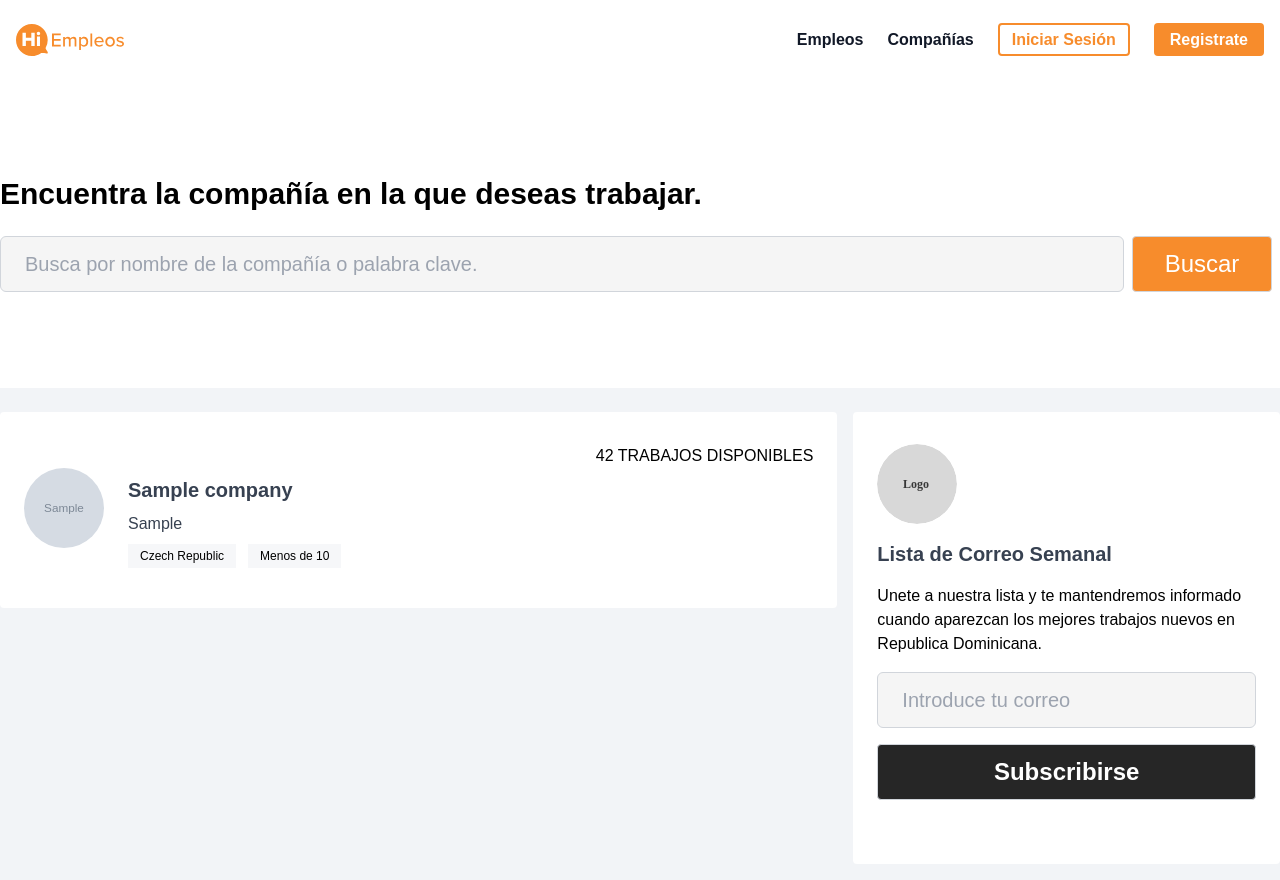
After one commit to LordFitoi/feline, a Django app: page /companies/ in a window 1280 px wide. The commit adds this page. Run offline with Django 3.2, Linux system fonts and the light colour scheme; tables that the repository leaves empty hold one stand-in row (values such as "Sample post"); grey boxes marked "Sample" are stand-in pictures; parts of the project's set-up code (start-up, migrations or seed data) failed here and were passed over; some libraries are stand-ins or nearby versions; some web fonts are replaced.

Commit message:
Create company page

```diff
--- a/config/urls.py
+++ b/config/urls.py
@@ -5,7 +5,7 @@ from django.urls import include, path
 from django.views import defaults as default_views
 from django.views.generic import TemplateView
 from rest_framework.authtoken.views import obtain_auth_token
-from feline.jobposts.views import company_create_view, company_detail_view, jobpost_create_view, jobpost_detail_view, jobpost_list_view, jobpost_update_view
+from feline.jobposts.views import company_create_view, company_detail_view, company_list_view, jobpost_create_view, jobpost_detail_view, jobpost_list_view, jobpost_update_view
 from feline.users.views import spanish_password_change_view, spanish_login_view, spanish_password_reset_confirm_view
 
 
@@ -14,6 +14,7 @@ urlpatterns = [
     path("new/", jobpost_create_view, name="create"),
     path("jobpost/<str:slug>/", jobpost_detail_view, name="jobpost-detail"),
     path("jobpost/<str:slug>/edit", jobpost_update_view, name="jobpost-edit"),
+    path("companies/", company_list_view, name="company-list"),
     path("company/new/", company_create_view, name="company-create"),
     path("company/<str:slug>/", company_detail_view, name="company-detail"),
     path(
--- a/feline/jobposts/forms.py
+++ b/feline/jobposts/forms.py
@@ -18,3 +18,11 @@ class CompanyForm(forms.ModelForm):
     class Meta:
         model = Company
         fields = ["name", "tagline", "logo", "company_size",  "description", "email", "company_url", "country"]
+
+
+class CompanySearchForm(forms.Form):
+    keyword = forms.CharField(widget=forms.TextInput(attrs={'placeholder': 'Busca por nombre de la compañía o palabra clave.'}))
+
+
+class ContactForm(forms.Form):
+    email = forms.EmailField(widget=forms.TextInput(attrs={'placeholder': 'Introduce tu correo'}))
--- a/feline/jobposts/views.py
+++ b/feline/jobposts/views.py
@@ -5,8 +5,28 @@ from django.shortcuts import redirect
 from django.urls.base import reverse
 from django.views.generic import CreateView, DetailView, ListView, UpdateView
 
-from .forms import CompanyForm, JobPostForm
+from .forms import CompanyForm, CompanySearchForm, ContactForm, JobPostForm
 from .models import Company, JobPost
+
+
+class CompanyListView(ListView):
+    model = Company
+    paginate_by = 20
+    form_class = CompanySearchForm
+
+    def get_queryset(self):
+        form = self.form_class(self.request.GET)
+        if form.is_valid():
+            return Company.objects.filter(name__icontains=form.cleaned_data['keyword'])
+        return Company.objects.all()
+
+    def get_context_data(self, **kwargs):
+        context = super(CompanyListView, self).get_context_data(**kwargs)
+        context['form'] = self.form_class()
+        context['contact_form'] = ContactForm()
+        return context
+
+company_list_view = CompanyListView.as_view()
 
 
 class JobPostListView(ListView):
--- a/feline/static/css/project.min.css
+++ b/feline/static/css/project.min.css
@@ -1 +1 @@
-body{font-family:soleil,sans-serif;font-weight:400;font-style:normal;font-size:16px}.alert-debug{background-color:#fff;border-color:#d6e9c6;color:#000}.alert-error{background-color:#f2dede;border-color:#eed3d7;color:#b94a48}form input,form select,form textarea{border:1px solid #d1d5db;border-radius:6px;padding:8px 48px 8px 24px;line-height:20px;font-size:14px;width:320px}form [type=submit]{font-weight:700;background-color:#1d4ed8;color:#fff;padding:8px 24px;margin:auto}form [type=checkbox]{width:inherit}form label{display:block;margin-bottom:1rem;margin-top:1rem}.login-btn-facebook{background-color:#1a76f2;color:#fff}a{font-weight:700;color:#f78c2c}
+body{font-family:soleil,sans-serif;font-weight:400;font-style:normal;font-size:16px}.alert-debug{background-color:#fff;border-color:#d6e9c6;color:#000}.alert-error{background-color:#f2dede;border-color:#eed3d7;color:#b94a48}form input,form select,form textarea{border:1px solid #d1d5db;border-radius:6px;padding:8px 48px 8px 24px;line-height:20px;font-size:14px;width:320px}form [type=submit]{font-weight:700;background-color:#1d4ed8;color:#fff;padding:8px 24px;margin:auto}form [type=checkbox]{width:inherit}form label{display:block;margin-bottom:1rem;margin-top:1rem}.login-btn-facebook{background-color:#1a76f2;color:#fff}a{font-weight:700;color:#f78c2c}.search-bar input{width:100%;margin-bottom:16px;font-weight:500;color:#000}@media (min-width:640px){.search-bar input[type=submit]{width:140px}.search-bar input[type=text]{width:calc(100% - 156px);background-color:#f5f5f5;height:56px;font-size:20px}}form.contact-form input[type=text]{width:100%;margin-top:16px;background-color:#f5f5f5}@media (min-width:1024px){body .companies-list{width:calc(66.66667% - 16px)}body .newsletter{height:-webkit-max-content;height:-moz-max-content;height:max-content;margin-left:16px}form.contact-form input[type=text]{height:56px;font-size:20px}}
--- a/feline/static/sass/project.scss
+++ b/feline/static/sass/project.scss
@@ -101,3 +101,46 @@ a {
   font-weight: 700;
   color: #F78C2C;
 }
+
+.search-bar input {
+  width: 100%;
+  margin-bottom: 16px;
+  font-weight: 500;
+  color: black;
+}
+
+@media (min-width: 640px) {
+  .search-bar input[type=submit] {
+    width: 140px;
+  }
+
+  .search-bar input[type=text] {
+    width: calc(100%-156px);
+    background-color: #F5F5F5;
+    height: 56px;
+    font-size: 20px;
+
+  }
+}
+
+form.contact-form input[type=text] {
+  width: 100%;
+  margin-top: 16px;
+  background-color: #f5f5f5;
+}
+
+@media (min-width: 1024px) {
+    body .companies-list{
+      width: calc(66.666667%-16px);
+    }
+
+    body .newsletter {
+      height: max-content;
+      margin-left: 16px;
+    }
+
+    form.contact-form input[type=text] {
+      height: 56px;
+      font-size: 20px;
+    }
+}
--- a/feline/templates/base.html
+++ b/feline/templates/base.html
@@ -41,13 +41,16 @@
     <div class="" style="background-color: #fff;">
       {% include "menu/off-canvas.html" %}
       <div></div>
-      <nav class="hidden invisible sm:visible sm:flex justify-start sm:justify-between h-20 py-4 px-4 mb-12 container mx-auto items-center">
+      <nav class="hidden invisible sm:visible sm:flex justify-start sm:justify-between h-20 py-4 px-4 container mx-auto items-center">
         <a class="logo" href="{% url 'home' %}"><img class="h-8" src="{% static 'images/website-logo.svg' %}"></a>
 
         <div class="" id="navbarSupportedContent">
           <ul class="flex">
-            <li class="active">
+            <li class="">
               <a class="text-gray-900 font-bold" href="{% url 'home' %}">Empleos <span class="sr-only">(current)</span></a>
+            </li>
+            <li class="ml-6">
+              <a class="text-gray-900 font-bold" href="{% url 'company-list' %}">Compañías <span class="sr-only">(current)</span></a>
             </li>
 
             {% if request.user.is_authenticated %}
@@ -78,6 +81,7 @@
 
     </div>
 
+    {% block body %}
     <div class="sm:container sm:mx-auto mx-4 mb-16">
 
       {% if messages %}
@@ -100,6 +104,7 @@
       {% endblock content %}
 
     </div> <!-- /container -->
+    {% endblock body %}
 
     {% block modal %}{% endblock modal %}
 
--- /dev/null
+++ b/feline/templates/jobposts/company_list.html
@@ -0,0 +1,86 @@
+{% extends "base.html" %}
+{% load static i18n l10n %}
+
+
+{% block body %}
+<div class="bg-white pt-8 sm:pt-24">
+    <div class="search-bar mx-4 sm:container sm:mx-auto">
+        <h1 class="font-bold sm:text-3xl sm:mb-6">Encuentra la compañía en la que deseas trabajar.</h1>
+        <div class="w-full sm:pb-16">
+            <form class="mt-4 sm:flex" action="{% url 'company-list' %}" method="get">
+                {{ form.keyword }}
+                <input class="w-full mt-4 py-2 px-4 rounded font-bold sm:h-14 sm:text-2xl" style="background-color: #F78C2C; color: white; margin-bottom: 32px;" type='submit' value="Buscar">
+            </form>
+        </div>
+    </div>
+</div>
+
+<div class="lg:flex lg:container lg:mx-auto">
+
+    <div class="companies-list mx-4 mt-6 lg:mx-auto lg:w-2/3">
+        {% for company in object_list %}
+        <div class="w-full py-8 px-6 bg-white rounded mb-4 sm:container sm:mx-auto" data-company-url="{{ company.get_absolute_url }}">
+            <div class="float-right uppercase font-ligth text-xs sm:text-base">42 Trabajos disponibles</div>
+            <div class="sm:flex sm:clear-both">
+                {% if company.logo %}
+                <img class="w-10 h-10 sm:w-20 sm:h-20 rounded-full" src="{{ company.logo.url }}"/>
+                {% else %}
+                <img class="w-10 h-10 sm:w-20 sm:h-20 rounded-full" src="{% static 'images/icons/no-logo.svg' %}"/>
+                {% endif %}
+                <div class="sm:ml-6">
+                    <h3 class="text-gray-700 mt-2">
+                        <a class="text-gray-700 font-bold text-xl" href="{{ company.get_absolute_url }}" >{{ company.name }}</a>
+                    </h3>
+                    <p class="text-gray-700 mt-2">{{ company.tagline }}</p>
+                    <div class="flex flex-wrap">
+                        <div class="font-light px-3 py-1 text-xs my-2 mr-3 w-max" style="background-color: #F6F7F9;">{{ company.country.name }}</div>
+                        <div class="font-light px-3 py-1 text-xs my-2 mr-3 w-max" style="background-color: #F6F7F9;">{{ company.company_size}}</div>
+
+                    </div>
+                </div>
+            </div>
+
+        </div>
+        {% empty %}
+            No tenemos compañias activas aun
+        {% endfor %}
+
+    </div>
+
+    <div class="newsletter py-8 px-6 mx-4 bg-white rounded mb-4 lg:mx-auto lg:w-1/3 lg:mt-6">
+        <img class="w-10 h-10 sm:w-20 sm:h-20 rounded-full" src="{% static 'images/icons/no-logo.svg' %}"/>
+        <h3 class="text-gray-700 font-bold text-xl mt-4">Lista de Correo Semanal</h3>
+        <p class="mt-4">Unete a nuestra lista y te mantendremos informado cuando aparezcan los mejores trabajos nuevos en Republica Dominicana.</p>
+
+        <form class="contact-form flex flex-col items-center">
+            {{ contact_form.email }}
+            <input class="w-full mt-4 py-2 px-4 text-white rounded font-bold sm:h-14 sm:text-2xl" style="margin-bottom: 32px; background-color: #262626; margin-top: 1rem;" type='submit' value="Subscribirse">
+        </form>
+
+    </div>
+
+</div>
+
+{% if page_obj.has_other_pages %}
+    <div class="mt-12">
+        <span class="current mr-12">
+            Pagina {{ page_obj.number }} de {{ page_obj.paginator.num_pages }} [ {{ page_obj.paginator.count }} trabajos]
+        </span>
+
+        <span class="step-links">
+            {% if page_obj.has_previous %}
+                <a class="mx4 rounded-lg border py-1 px-3" href="?page=1">&laquo; Primer</a>
+                <a class="mx4 rounded-lg border py-1 px-3" href="?page={{ page_obj.previous_page_number }}">Anterior</a>
+            {% endif %}
+
+
+
+            {% if page_obj.has_next %}
+                <a class="mx4 rounded-lg border py-1 px-3" href="?page={{ page_obj.next_page_number }}">Siguiente</a>
+                <a class="mx4 rounded-lg border py-1 px-3" href="?page={{ page_obj.paginator.num_pages }}">Ultima Pagina &raquo;</a>
+            {% endif %}
+        </span>
+    </div>
+{% endif %}
+
+{% endblock body %}
```
Also changed, not shown: feline/static/css/project.css (+32 -0 lines), feline/static/images/icons/no-logo.svg (added).
